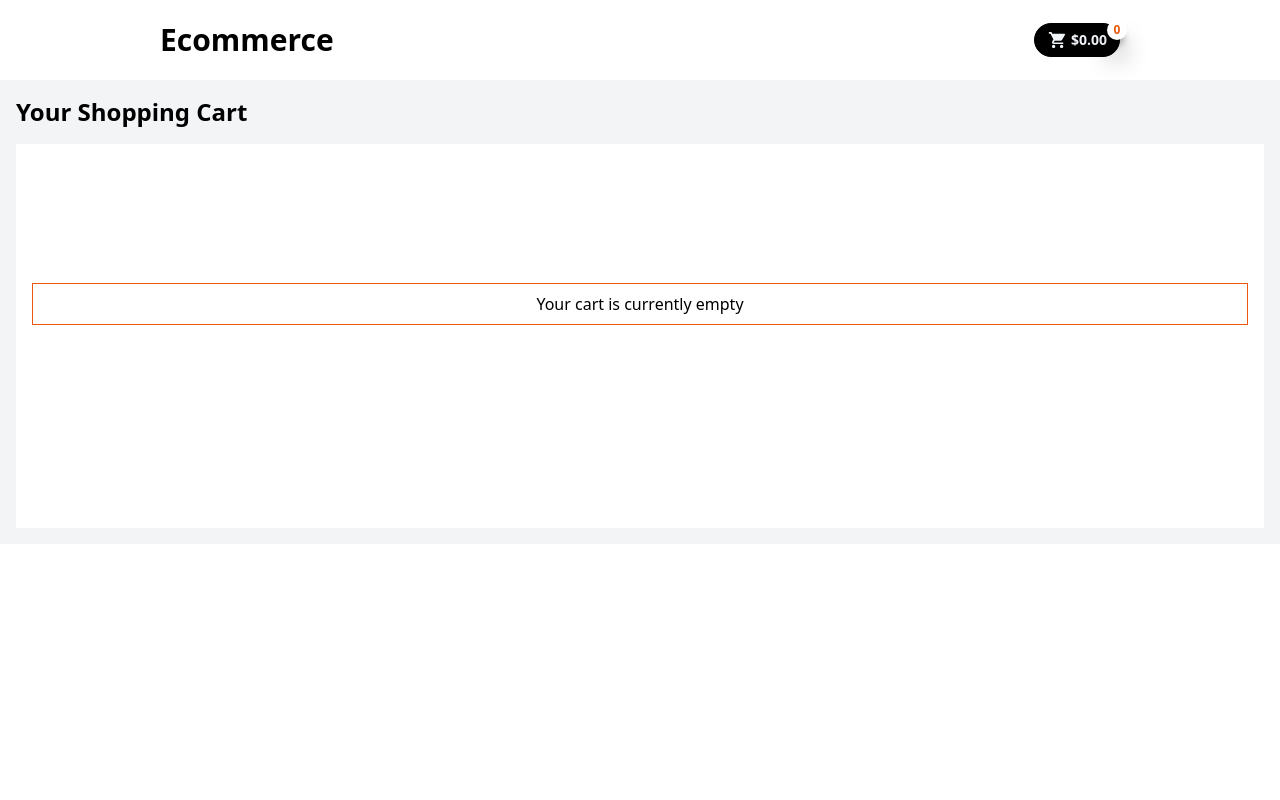
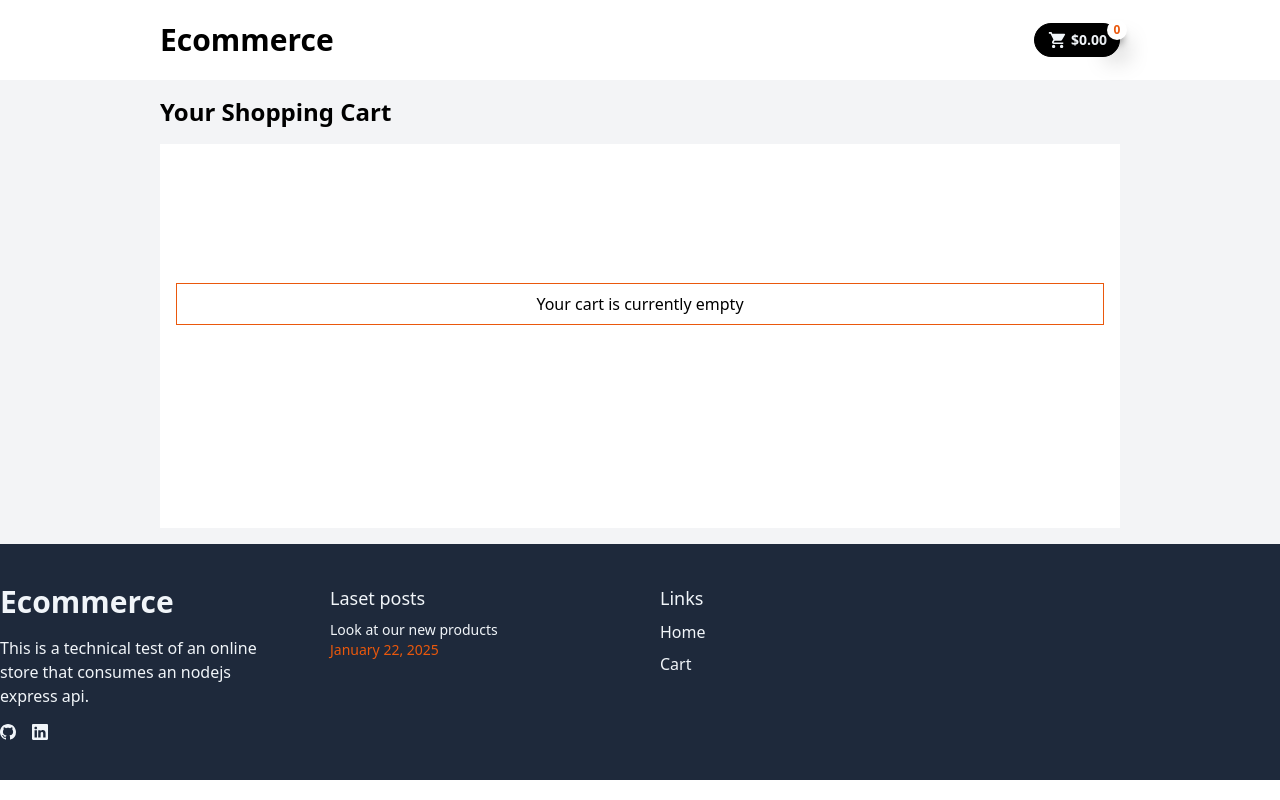
Before and after one commit to JohanLeon0914/frontend-store-prueba-tecnica, a Next.js app: page /cart in a window 1280 px wide. Built offline with nearby package versions, Linux system fonts and the light colour scheme.

Commit message:
Adding new footer

```diff
--- a/app/cart/page.tsx
+++ b/app/cart/page.tsx
@@ -8,7 +8,7 @@ const CartPage = () => {
   const { cartItems, totalPrice } = useSelector((state: RootState) => state.cart);
 
   return (
-    <div className="p-4 bg-gray-100">
+    <div className="p-4 bg-gray-100 px-4 xl:px-40">
       <h2 className="text-2xl font-semibold mb-4">Your Shopping Cart</h2>
 
       {cartItems.length > 0 ? (
--- /dev/null
+++ b/app/components/Footer.tsx
@@ -0,0 +1,70 @@
+"use client";
+import {
+  BsYoutube,
+  BsGithub,
+  BsLinkedin,
+  BsFacebook,
+  BsReddit,
+} from "react-icons/bs";
+import Container from "./Container";
+import Logo from "./Logo";
+import Link from "next/link";
+
+const Footer = () => {
+  return (
+    <div className="w-full bg-slate-800 text-slate-100">
+      <Container className="grid grid-cols-1 md:grid-cols-2 lg:grid-cols-4 gap-10">
+        <div className="flex flex-col gap-y-4">
+          <Logo />
+          <p>
+            This is a technical test of an online store that consumes an nodejs
+            express api.
+          </p>
+          <div className="flex items-center gap-x-4">
+            <a href="https://github.com/JohanLeon0914" target="_blank">
+              <span className="socialLink">
+                <BsGithub />
+              </span>
+            </a>
+            <a
+              href="https://www.linkedin.com/in/johan-alberto-leon-18b688229/"
+              target="_blank"
+            >
+              <span className="socialLink">
+                <BsLinkedin />
+              </span>
+            </a>
+          </div>
+        </div>
+        <div>
+          <p className="text-lg">Laset posts</p>
+          <ul className="text-sm font-light mt-2 flex flex-col gap-y-2">
+            <li className="flex flex-col">
+              <span className="text-slate hover:text-orange-600 cursor-pointer duration-200">
+                Look at our new products
+              </span>
+              <span className="text-orange-600">January 22, 2025</span>
+            </li>
+          </ul>
+        </div>
+        <div>
+          <p className="text-lg">Links</p>
+          <ul className="text-base font-medium mt-2 flex flex-col gap-y-2">
+            <Link href={"/"}>
+              <li className="hover:text-orange-500 cursor-pointer duration-200">
+                Home
+              </li>
+            </Link>
+            <Link href={"/cart"}>
+              <li className="hover:text-orange-500 cursor-pointer duration-200">
+                Cart
+              </li>
+            </Link>
+          </ul>
+        </div>
+      </Container>
+    </div>
+  );
+};
+
+export default Footer;
--- a/app/layout.tsx
+++ b/app/layout.tsx
@@ -4,6 +4,7 @@ import { Provider } from "react-redux";
 import "./globals.css";
 import { store } from "@/redux/store";
 import Header from "./components/Header";
+import Footer from "./components/Footer";
 
 const geistSans = Geist({
   variable: "--font-geist-sans",
@@ -28,6 +29,7 @@ export default function RootLayout({
         <Provider store={store}>
           <Header />
           {children}
+          <Footer />
         </Provider>
       </body>
     </html>
--- a/app/product/[id]/page.tsx
+++ b/app/product/[id]/page.tsx
@@ -31,7 +31,7 @@ async function page(props: { params: Params }) {
   const products = await getProducts();
 
   return (
-    <div>
+    <div className="bg-gray-100">
       <Container>
         <SingleProduct product={product!}/>
 
```
